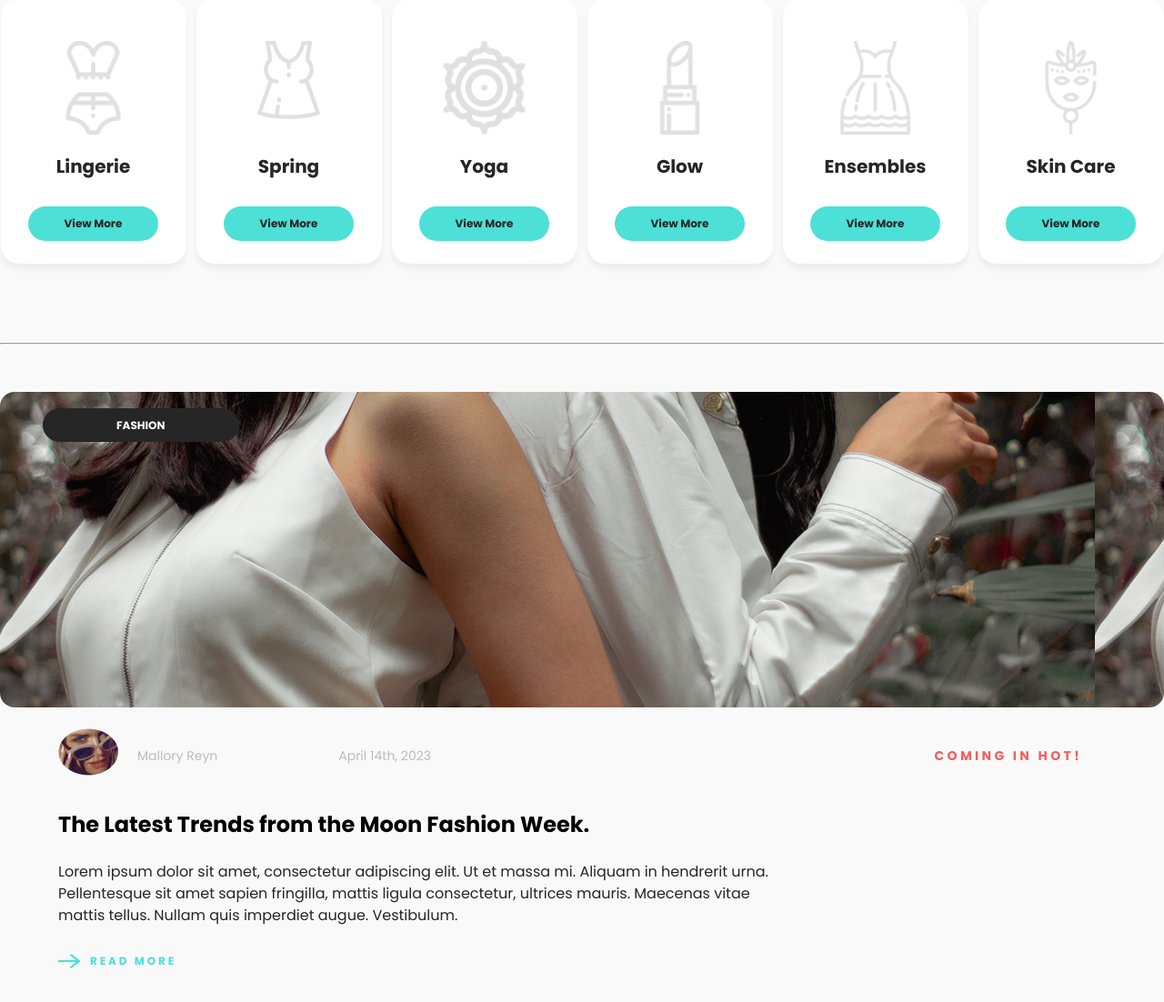
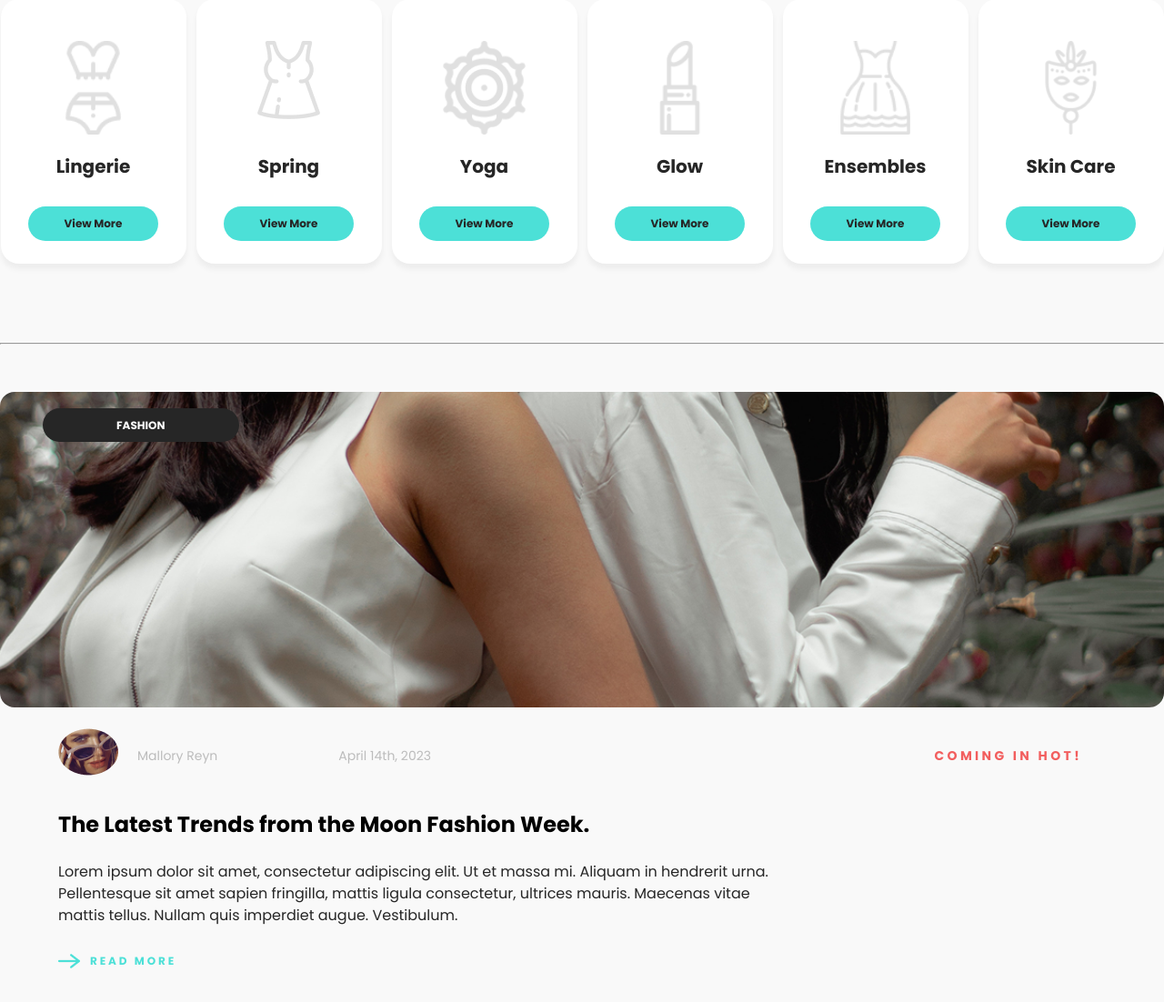
Before and after one commit to SalomeSivsivadze12345678/Lux-Ventus1, a PHP site: page / in a window 1280 px wide. Shown: the part 833-1935 px from the top of the page at 91% size. Run offline with PHP 8.4, Linux system fonts and the light colour scheme.

Commit message:
Add fixed-fashion

```diff
--- a/style.css
+++ b/style.css
@@ -227,6 +227,8 @@ hr {
   margin-bottom: 23px;
   border-radius: 16px;
   overflow: hidden;
+  background-repeat: no-repeat;
+  background-size: cover;
 }
 
 .fashion-1 {
```
